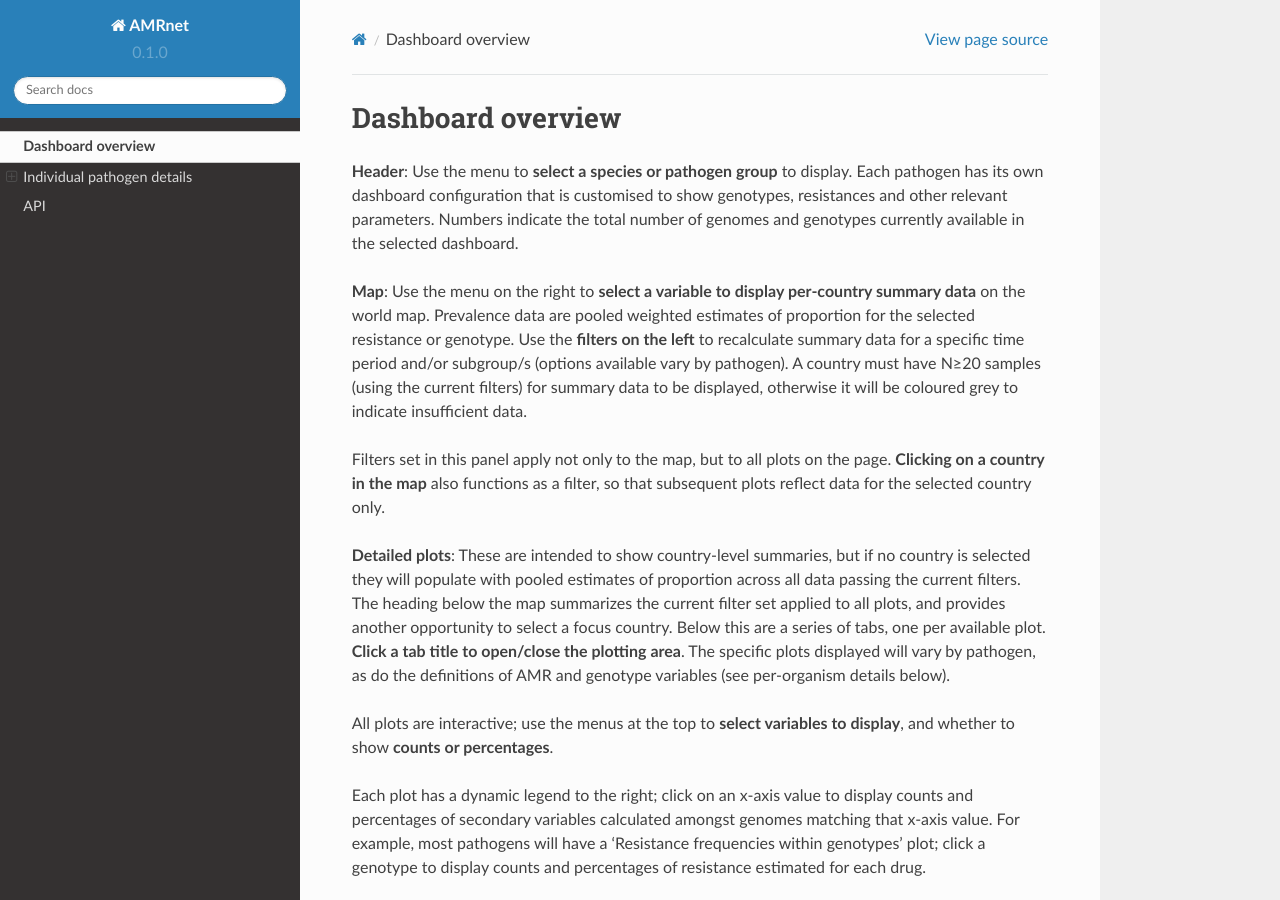
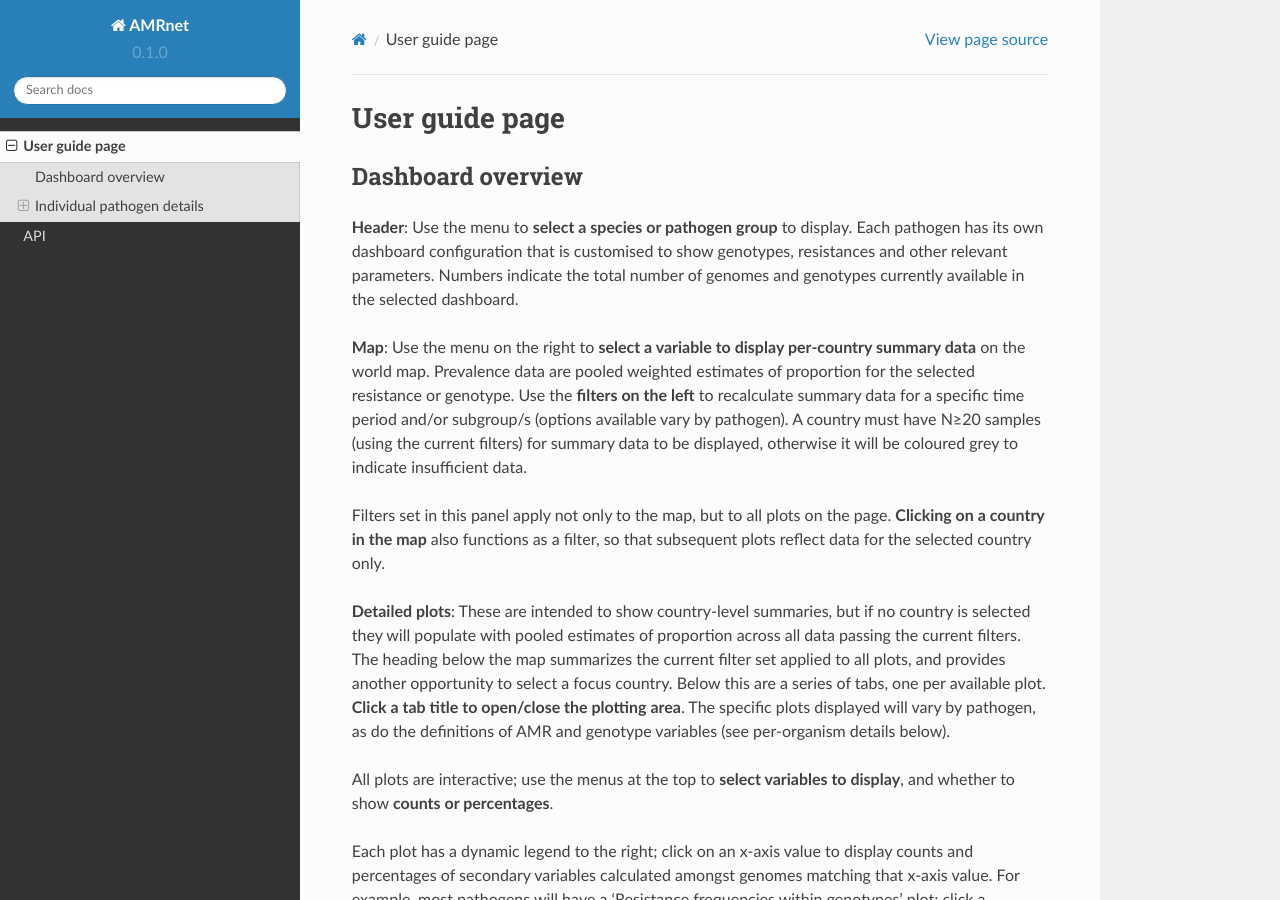
Before and after one commit to amrnet/User-Guide_, a Sphinx documentation site: the page built from docs/source/usage.rst, in a window 1280 px wide and 900 px high. Built offline with Sphinx 7.4.7 and the Read the Docs theme 2.0.0, drawn with Linux system fonts in a browser that asks for light colours.

Commit message:
Update usage.rst

```diff
--- a/docs/source/usage.rst
+++ b/docs/source/usage.rst
@@ -1,6 +1,5 @@
-
-
-.. _installation:
+User guide page
+===============
 
 Dashboard overview
 ------------------
```
